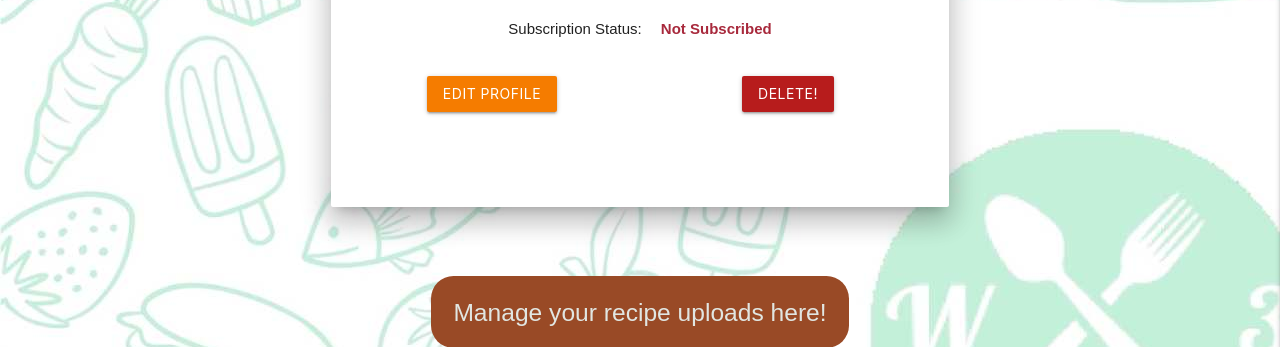
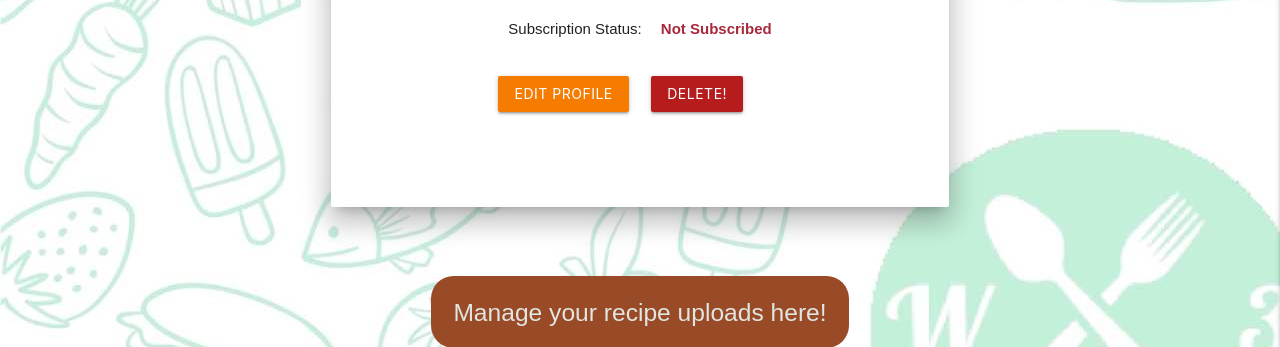
Before and after one commit to GazzaJ/CI-MS3-W3Recipes, a Flask app: template templates/profile.html in a window 1280 px wide. Shown: the part 367-714 px from the top of the page. Run offline with Flask 2, Linux system fonts and the light colour scheme; the template is opened without the code that fills it, so the values that code supplies are empty; some libraries are stand-ins or nearby versions; some web fonts are replaced.

Commit message:
Fix positioning of Edit and Delete Profile buttons on Profile page

```diff
--- a/templates/profile.html
+++ b/templates/profile.html
@@ -28,11 +28,11 @@
             </div>
             <div class="row">
                 <!-- Edit Profile -->
-                <div id="profile-btn" class="col s6 center-align">
+                <div id="profile-btn" class="col s6 right-align">
                     <a id="edit-prof" href="{{url_for('edit_profile')}}" class="waves-effect waves-light btn orange darken-2">Edit Profile</a>
                 </div>
                 <!-- Delete Profile -->
-                <div class="col s6 center-align">
+                <div class="col s6 left-align">
                     <a href="#del-prof" class="red btn darken-4 modal-trigger tooltipped"
                         data-position="bottom" data-tooltip="Delete Profile">DELETE!</a>
                 </div>
```
